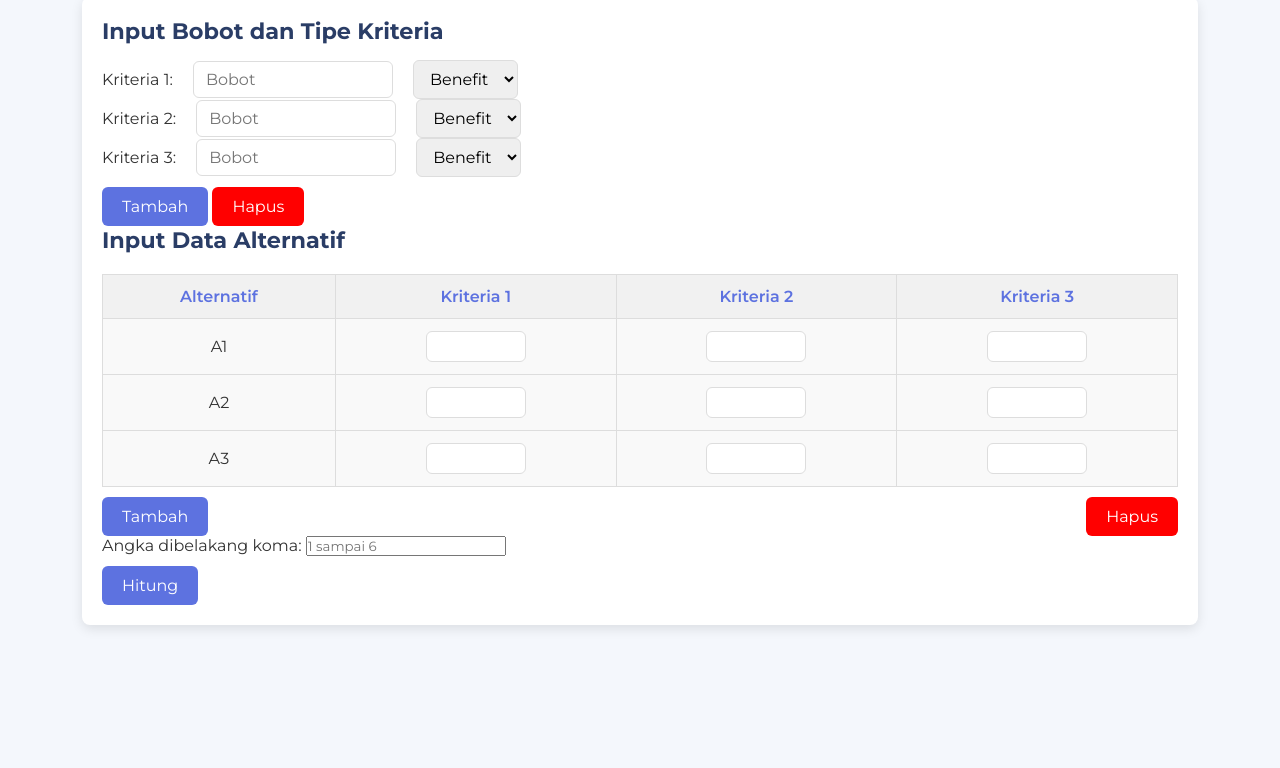
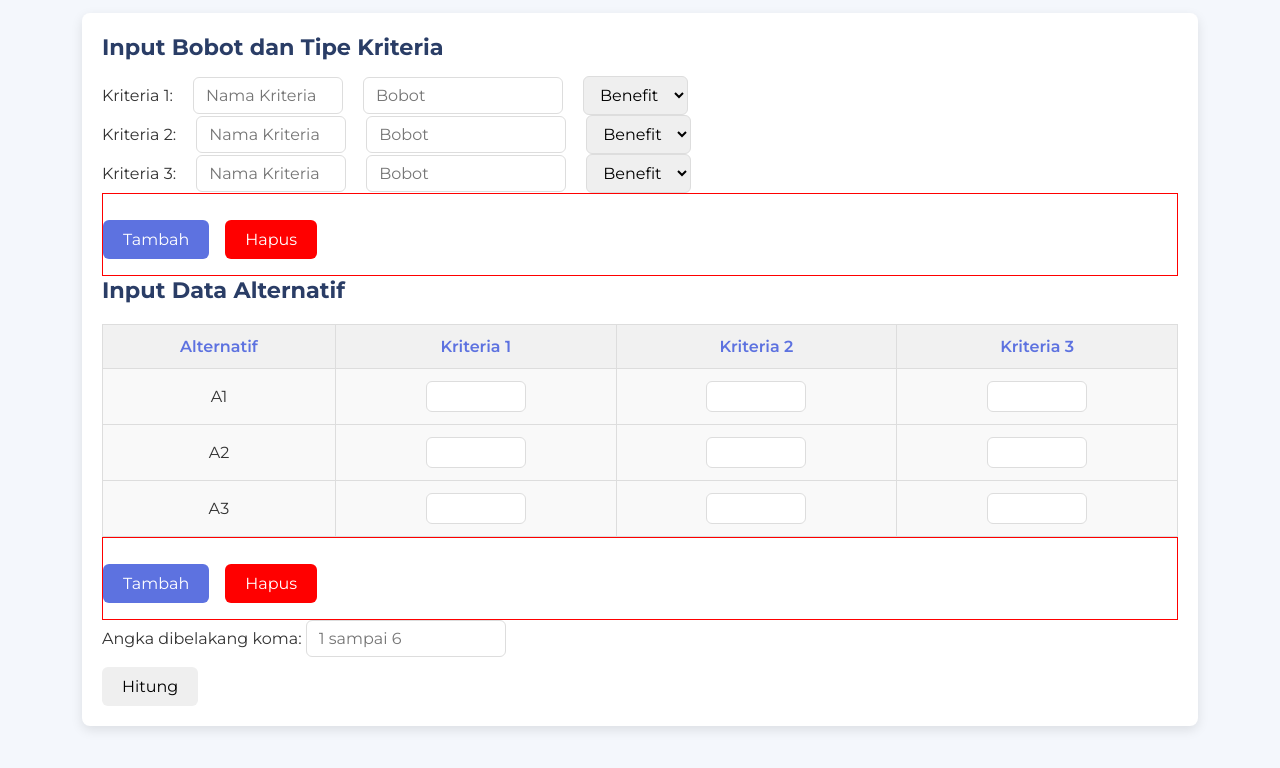
Before and after one commit to IlhamAlifioD/project-metode-saw, a plain HTML site: page index.html in a window 1280 px wide. Shown: the part 62-830 px from the top of the page. Before the commit the page ends 800 px from the top, so only its background shows below. Drawn offline with Linux system fonts and the light colour scheme.

Commit message:
Add styling

```diff
--- a/index.html
+++ b/index.html
@@ -19,11 +19,12 @@
 <body>
      <div class="form-container">
           <h1>Perhitungan Metode SAW</h1>
-          <form id="decomposition-form">
+          <form class="decomposition-form id="decomposition-form">
                <h3>Input Bobot dan Tipe Kriteria</h3>
                <div id="criteria-input-group" class="criteria-container">
                     <div class="criterion-container">
                          <label>Kriteria 1:</label>
+                         <input type="text" class="criterion-name" required placeholder="Nama Kriteria">
                          <input type="number" min="0" step="0.01" class="weight" required placeholder="Bobot">
                          <select class="type" required>
                               <option value="benefit">Benefit</option>
@@ -32,6 +33,7 @@
                     </div>
                     <div class="criterion-container">
                          <label>Kriteria 2:</label>
+                         <input type="text" class="criterion-name" required placeholder="Nama Kriteria">
                          <input type="number" min="0" step="0.01" class="weight" required placeholder="Bobot">
                          <select class="type" required>
                               <option value="benefit">Benefit</option>
@@ -40,15 +42,17 @@
                     </div>
                     <div class="criterion-container">
                          <label>Kriteria 3:</label>
+                         <input type="text" class="criterion-name" required placeholder="Nama Kriteria">
                          <input type="number" min="0" step="0.01" class="weight" required placeholder="Bobot">
                          <select class="type" required>
                               <option value="benefit">Benefit</option>
                               <option value="cost">Cost</option>
                          </select>
                     </div>
+               <div class="btn-container">
+                    <button type="button" id="add-criterion" class="add-btn">Tambah</button>
+                    <button type="button" id="remove-criterion" class="remove-btn">Hapus</button>
                </div>
-               <button type="button" id="add-criterion">Tambah</button>
-               <button type="button" id="remove-criterion" class="remove-criterion-btn">Hapus</button>
                <div class="table-container">
                     <h3>Input Data Alternatif</h3>
                     <table>
@@ -82,9 +86,9 @@
                          </tbody>
                     </table>
                </div>
-               <div class="alternative-actions-btn">
-                    <button type="button" id="add-alternative">Tambah</button>
-                    <button type="button" id="remove-alternative" class="remove-alternative-btn">Hapus</button>
+               <div class="btn-container">
+                    <button type="button" id="add-alternative" class="add-btn">Tambah</button>
+                    <button type="button" id="remove-alternative" class="remove-btn">Hapus</button>
                </div>
                <div>
                     <label>Angka dibelakang koma:</label>
--- a/src/style/style.css
+++ b/src/style/style.css
@@ -17,6 +17,7 @@ body {
      flex-flow: column;
      align-items: center;
      justify-content: center;
+     gap: 1rem;
 }
 
 .form-container h1 {
@@ -37,7 +38,7 @@ header h1 {
 }
 
 /* Form Styling */
-form {
+.decomposition-form {
      background-color: #ffffff;
      border-radius: 8px;
      box-shadow: 0 4px 12px rgba(0, 0, 0, 0.1);
@@ -57,6 +58,17 @@ h3 {
      color: #2a3d66;
      margin-bottom: 15px;
 }
+
+/* .criteria-container {
+     display: flex;
+     flex-flow: column nowrap;
+     gap: 2rem;
+
+     align-self: center;
+     justify-content: center;
+     align-items: center;
+} */
+
 
 /* Input Containers */
 .input-group,
@@ -128,10 +140,17 @@ select:focus {
 }
 
 /* Buttons */
+.btn-container {
+     display: flex;
+     flex-flow: row nowrap;
+     gap: 1rem;
+     padding: 1rem 0;
+     border: 1px solid red;
+
+}
+
 button {
      padding: 10px 20px;
-     background-color: #5d72e0;
-     color: white;
      border: none;
      border-radius: 6px;
      font-size: 1em;
@@ -140,7 +159,17 @@ button {
      margin-top: 10px;
 }
 
-button:hover {
+.add-btn {
+     background-color: #5d72e0;
+     color: white;
+}
+
+.remove-btn {
+     background-color: red;
+     color: white;
+}
+
+/* button:hover {
      background-color: #4a61c4;
 }
 
@@ -151,7 +180,7 @@ button:disabled {
 .remove-criterion-btn,
 .remove-alternative-btn {
      background-color: red;
-}
+} */
 
 /* Table Styling */
 .table-container {
```
